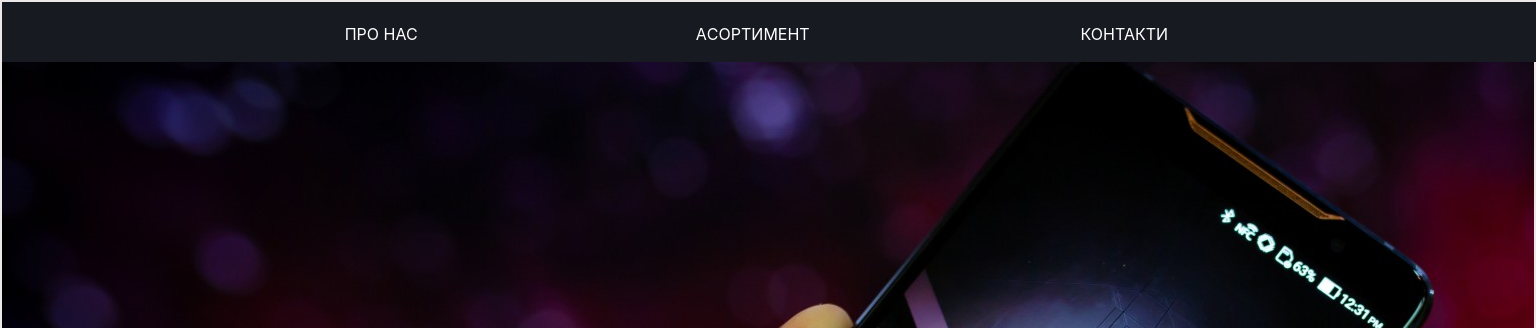
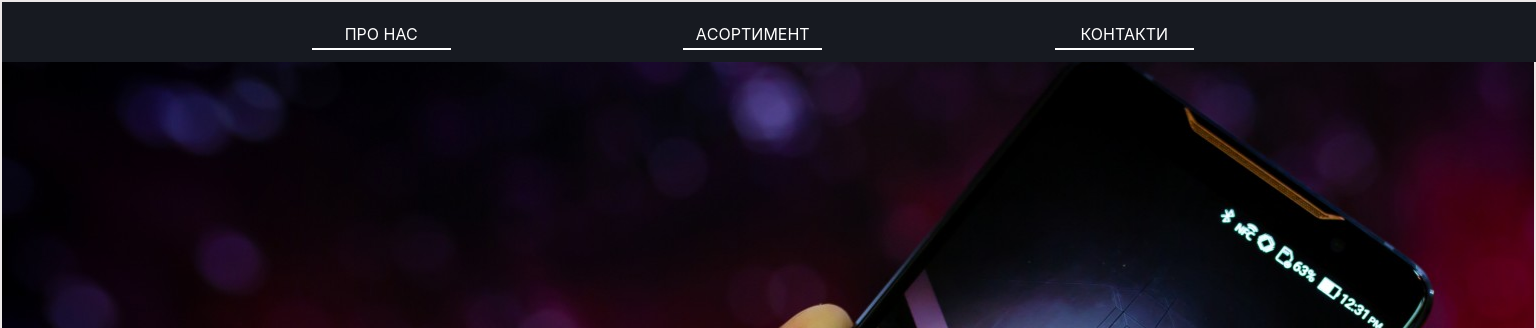
Before and after one commit to tayloo/site1, a plain HTML site: page index.html in a window 1536 px wide. Shown: the top 328 px of the page. Drawn offline with Linux system fonts and the light colour scheme.

Commit message:
Update site.css

```diff
--- a/site.css
+++ b/site.css
@@ -36,23 +36,27 @@ A:visited {
     width:9%;
     height: 40%;
     text-align: center;
-    border: 0px solid red;
+    border-bottom: 2px solid white;
     margin-top:17px;
     margin-left: 20%;
     padding-top: 5px;
     margin-bottom: 13px;
     float: left;
+         transition: 0.3s ease;
+
     }
     .he1_2{
     width:9%;
     height: 40%;
     text-align: center;
-    border: 0px solid red;
+    border-bottom: 2px solid white;
     margin-top:17px;
     margin-left: 15%;
     padding-top: 5px;
     margin-bottom: 13px;
     float: left;
+        transition: 0.3s ease;
+
         }
     .ontop{
     position: fixed;
@@ -65,14 +69,15 @@ A:visited {
     .he1_1:hover{
     background-color:#282E3A;
      font-weight: bold;
-    font-size: 1.2em;
+        transform: scale(1.1);
 }
 
 .he1_2:hover{
     background-color:#282E3A;
      font-weight: bold;
-    font-size: 1.2em;
+    transform: scale(1.1);
     }
+
 
 }
 
```
